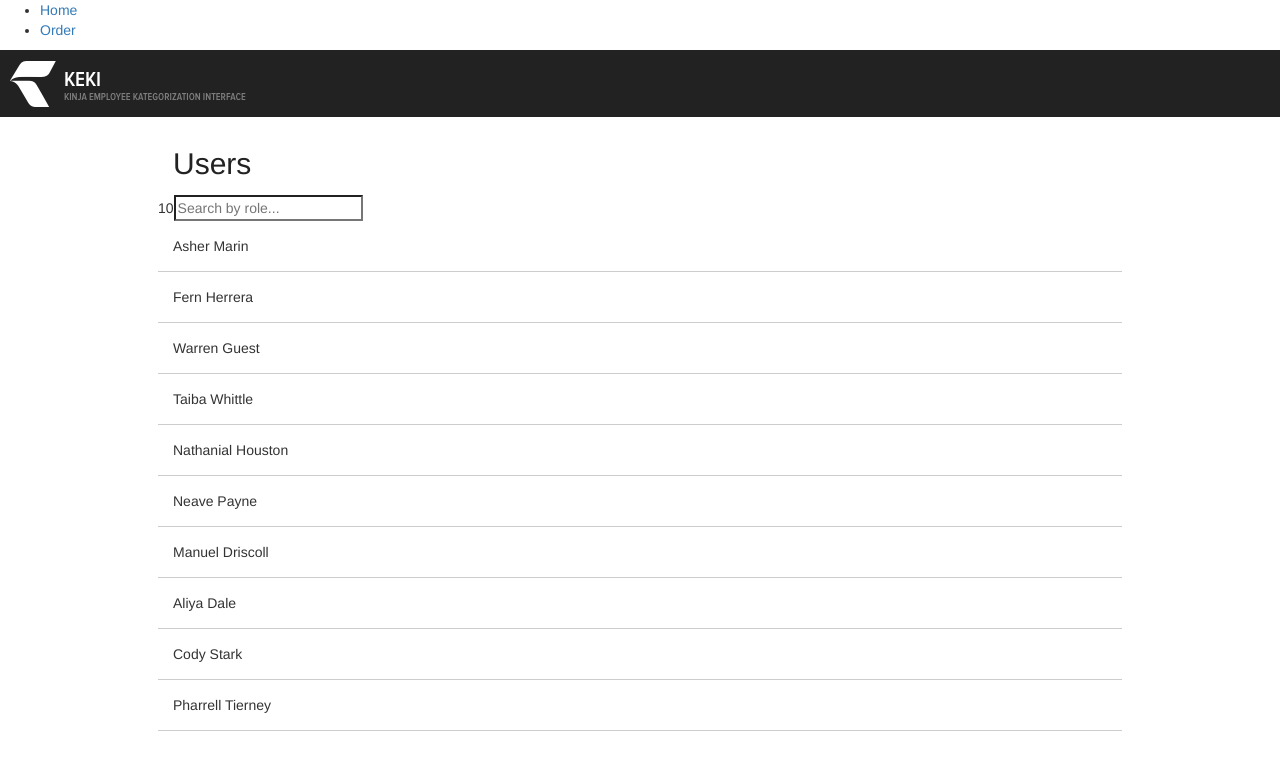
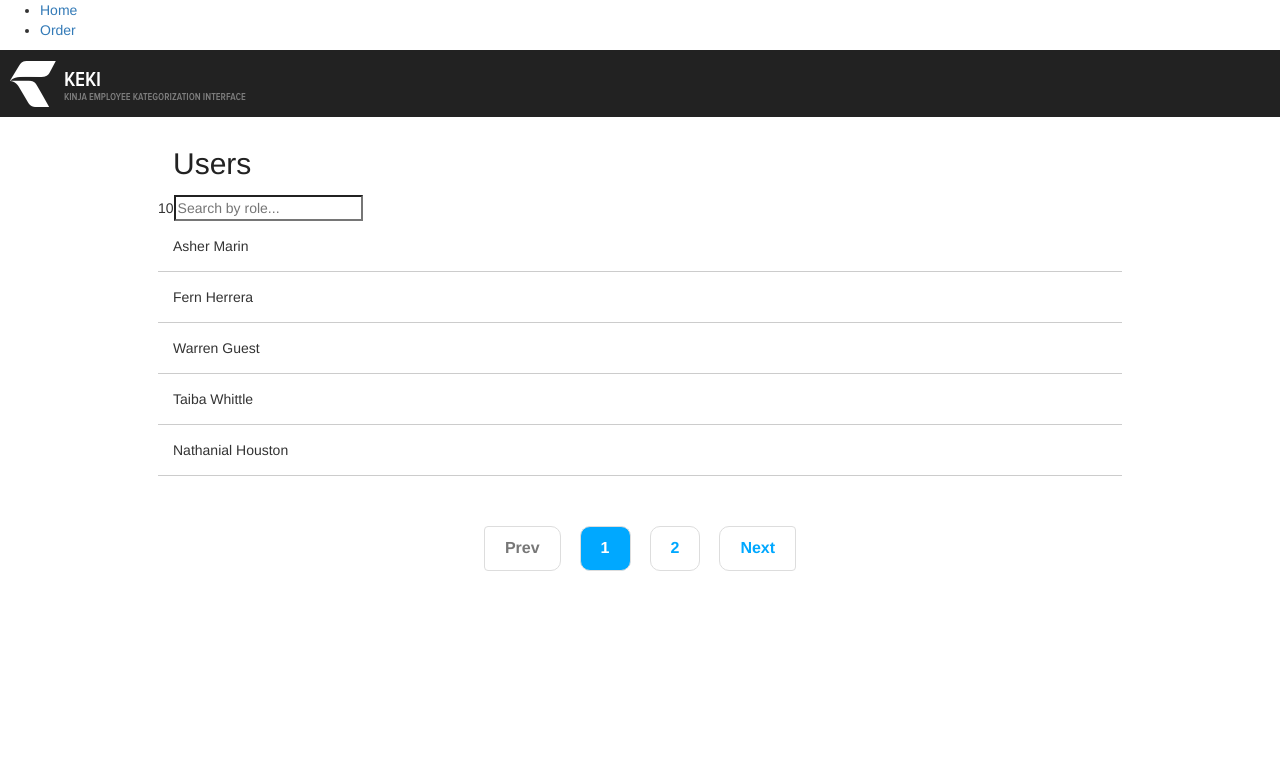
Before and after one commit to bigmosi/kinja-frontend-take-home, a React (Create React App) app: page / in a window 1280 px wide. Shown: the top 770 px of the page. Built offline with nearby package versions, Linux system fonts and the light colour scheme.

Commit message:
added pagination

```diff
--- a/package.json
+++ b/package.json
@@ -5,6 +5,7 @@
   "dependencies": {
     "react": "16.9.0",
     "react-dom": "16.9.0",
+    "react-paginate": "^8.1.4",
     "react-router-dom": "^6.4.4",
     "styled-components": "4.3.2"
   },
--- /dev/null
+++ b/src/components/UserList.css
@@ -0,0 +1,33 @@
+.pagination {
+	display: flex;
+	justify-content: center;
+	align-items: center;
+	margin-top: 50px;
+	gap: 20px;
+}
+
+.pagination .page-number {
+	font-size: 16px;
+	font-weight: 600;
+	color: #00a8ff;
+	background: #fff;
+	padding: 10px 20px;
+	border-radius: 10px;
+	cursor: pointer;
+	transition: all 0.5s ease;
+}
+
+.pagination .page-number:hover {
+	color: #fff;
+	background: #00a8ff;
+}
+
+.pagination .active {
+	color: #fff;
+	background: #00a8ff;
+}
+
+.pagination .active:hover {
+	color: #00a8ff;
+	background: #fff;
+}
--- a/src/components/UserList.js
+++ b/src/components/UserList.js
@@ -1,7 +1,9 @@
 // @flow
 import * as React from 'react'
 import styled from 'styled-components'
-import { useState } from 'react'
+import { useState } from 'react';
+import ReactPaginate from 'react-paginate';
+import './UserList.css';
 
 import type { Kinja$User } from '../api/profile'
 
@@ -13,18 +15,38 @@ type Props = {
 
 export function UserList({ users }: Props): Array<React$Element<typeof UserItem>> {
     const [query, setQuery] = React.useState("");
+    const [currentPage, setCurrentPage] = useState(1);
+    const [usersPerPage] = useState(5);
+
+    const indexOfLastUser = currentPage * usersPerPage;
+    const indexOfFirstUser = indexOfLastUser - usersPerPage;
+    const currentUser =  users.slice(indexOfFirstUser, indexOfLastUser);
+
+    const paginate = ({selected}) => {
+        setCurrentPage(selected + 1);
+    }
 
     return (
         <div>
             {users.length}
             <input type="search" value={query} placeholder="Search by role..." onChange={(e) => {setQuery(e.target.value)}} />
-            {users.filter((user) => {
+            {currentUser.filter((user) => {
                 if (query === "") {
                     return user;
                 } else if (user.role.toLowerCase().includes(query.toLowerCase())) {
                     return user;
                 }
             }).map(user => <UserItem {...user} />)}
-        </div>
+<ReactPaginate
+                  onPageChange={paginate}
+                  pageCount={Math.ceil(users.length / usersPerPage)}
+                  previousLabel={'Prev'}
+                  nextLabel={'Next'}
+                  containerClassName={'pagination'}
+                  pageLinkClassName={'page-number'}
+                  previousLinkClassName={'page-number'}
+                  nextLinkClassName={'page-number'}
+                  activeLinkClassName={'active'}
+               />        </div>
     )
 }
```
Also changed, not shown: 1 other file (tests, documents, lock files or other folders).
